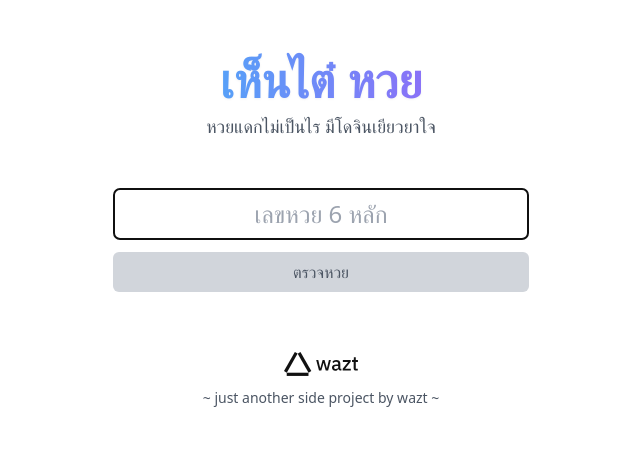
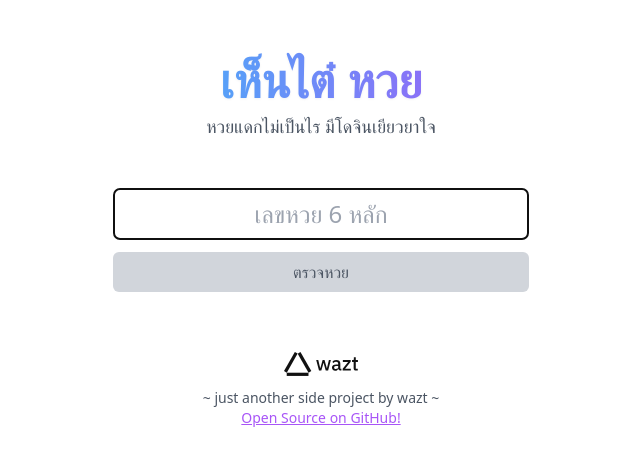
Before and after one commit to maythiwat/hentailotto, a SvelteKit app: page / in a window 1280 px wide. Shown: the top 466 px of the page, without its empty margins (319-959 px from the left). Built offline with nearby package versions, Linux system fonts and the light colour scheme; a web font is replaced by a local one.

Commit message:
feat: link to github

```diff
--- a/src/routes/+page.svelte
+++ b/src/routes/+page.svelte
@@ -325,11 +325,20 @@
       {/if}
     </div>
 
-    <div class="mt-3 mb-6">
+    <div class="text-center text-sm mt-3 mb-6">
       <a href="https://wazt.net">
         <img alt="wazt" src="/wazt.svg" class="h-6 mx-auto mb-3" />
       </a>
-      <p class="text-center text-gray-600 text-sm">~ just another side project by wazt ~</p>
+
+      <p class="text-gray-600">~ just another side project by wazt ~</p>
+
+      <a
+        href="https://github.com/maythiwat/hentailotto"
+        target="_blank"
+        class="text-purple-500 underline"
+      >
+        Open Source on GitHub!
+      </a>
     </div>
   </div>
 </div>
```
